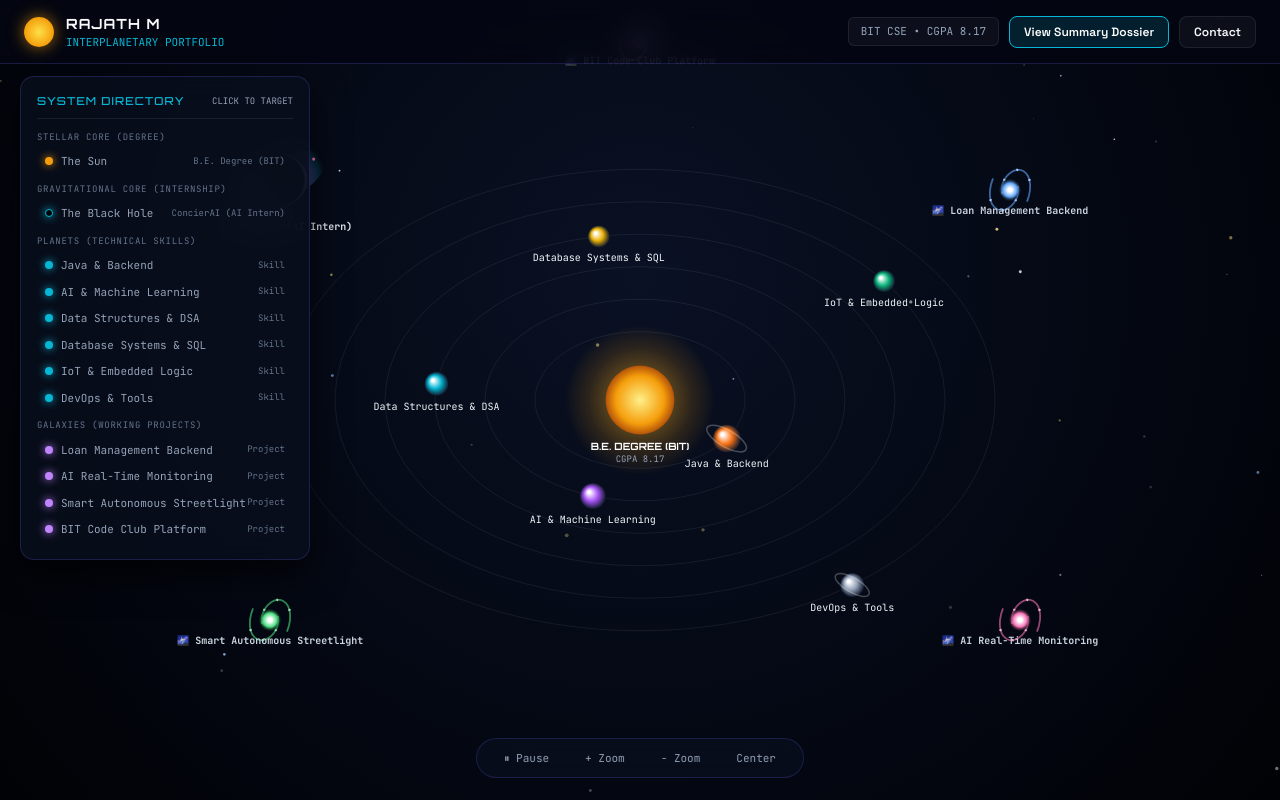
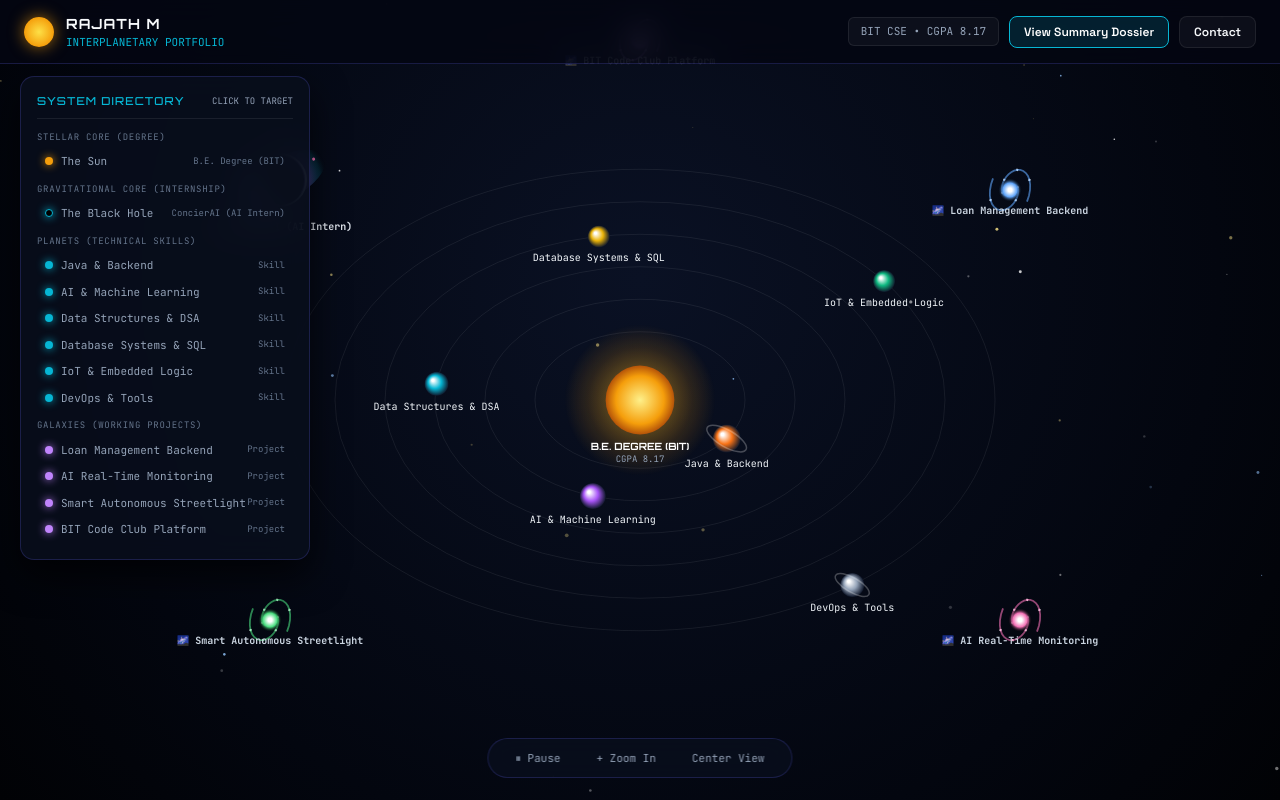
Before and after one commit to Rajath9945/myresume, a React (Vite) app: page / in a window 1280 px wide. Built offline with nearby package versions, Linux system fonts and the light colour scheme.

Commit message:
fix: lock space viewport to prevent zooming out below 1.0 at all costs

```diff
--- a/src/main.jsx
+++ b/src/main.jsx
@@ -327,10 +327,10 @@ export function App() {
       const { width, height } = canvas;
       const cam = cameraRef.current;
 
-      // Smooth camera interpolation
+      // Smooth camera interpolation (strictly clamped at minimum 1.0 zoom)
       cam.x += (cam.targetX - cam.x) * 0.08;
       cam.y += (cam.targetY - cam.y) * 0.08;
-      cam.zoom += (cam.targetZoom - cam.zoom) * 0.08;
+      cam.zoom = Math.max(1.0, cam.zoom + (cam.targetZoom - cam.zoom) * 0.08);
 
       ctx.save();
       ctx.clearRect(0, 0, width, height);
@@ -654,8 +654,12 @@ export function App() {
 
   const onWheel = (e) => {
     e.preventDefault();
-    const factor = e.deltaY > 0 ? 0.9 : 1.1;
-    cameraRef.current.targetZoom = Math.max(0.4, Math.min(2.5, cameraRef.current.targetZoom * factor));
+    if (e.deltaY > 0) {
+      // Zooming out is strictly clamped at 1.0 — space will not zoom out below standard scale
+      cameraRef.current.targetZoom = Math.max(1.0, cameraRef.current.targetZoom * 0.95);
+    } else {
+      cameraRef.current.targetZoom = Math.min(1.8, cameraRef.current.targetZoom * 1.08);
+    }
   };
 
   const onClick = () => {
@@ -672,14 +676,14 @@ export function App() {
     if (pos) {
       cameraRef.current.targetX = -pos.x * cameraRef.current.zoom;
       cameraRef.current.targetY = -pos.y * cameraRef.current.zoom;
-      cameraRef.current.targetZoom = id === "sun" ? 1.2 : 1.4;
+      cameraRef.current.targetZoom = Math.max(1.0, id === "sun" ? 1.15 : 1.35);
     }
   };
 
   const resetView = () => {
     cameraRef.current.targetX = 0;
     cameraRef.current.targetY = 0;
-    cameraRef.current.targetZoom = 1;
+    cameraRef.current.targetZoom = 1.0;
     setSelectedItem(null);
   };
 
@@ -809,21 +813,13 @@ export function App() {
             <button
               className="dock-btn"
               onClick={() => {
-                cameraRef.current.targetZoom = Math.min(2.5, cameraRef.current.zoom * 1.25);
+                cameraRef.current.targetZoom = Math.min(1.8, cameraRef.current.zoom * 1.2);
               }}
             >
-              + Zoom
-            </button>
-            <button
-              className="dock-btn"
-              onClick={() => {
-                cameraRef.current.targetZoom = Math.max(0.4, cameraRef.current.zoom * 0.8);
-              }}
-            >
-              - Zoom
+              + Zoom In
             </button>
             <button className="dock-btn" onClick={resetView}>
-              Center
+              Center View
             </button>
           </div>
 
```
